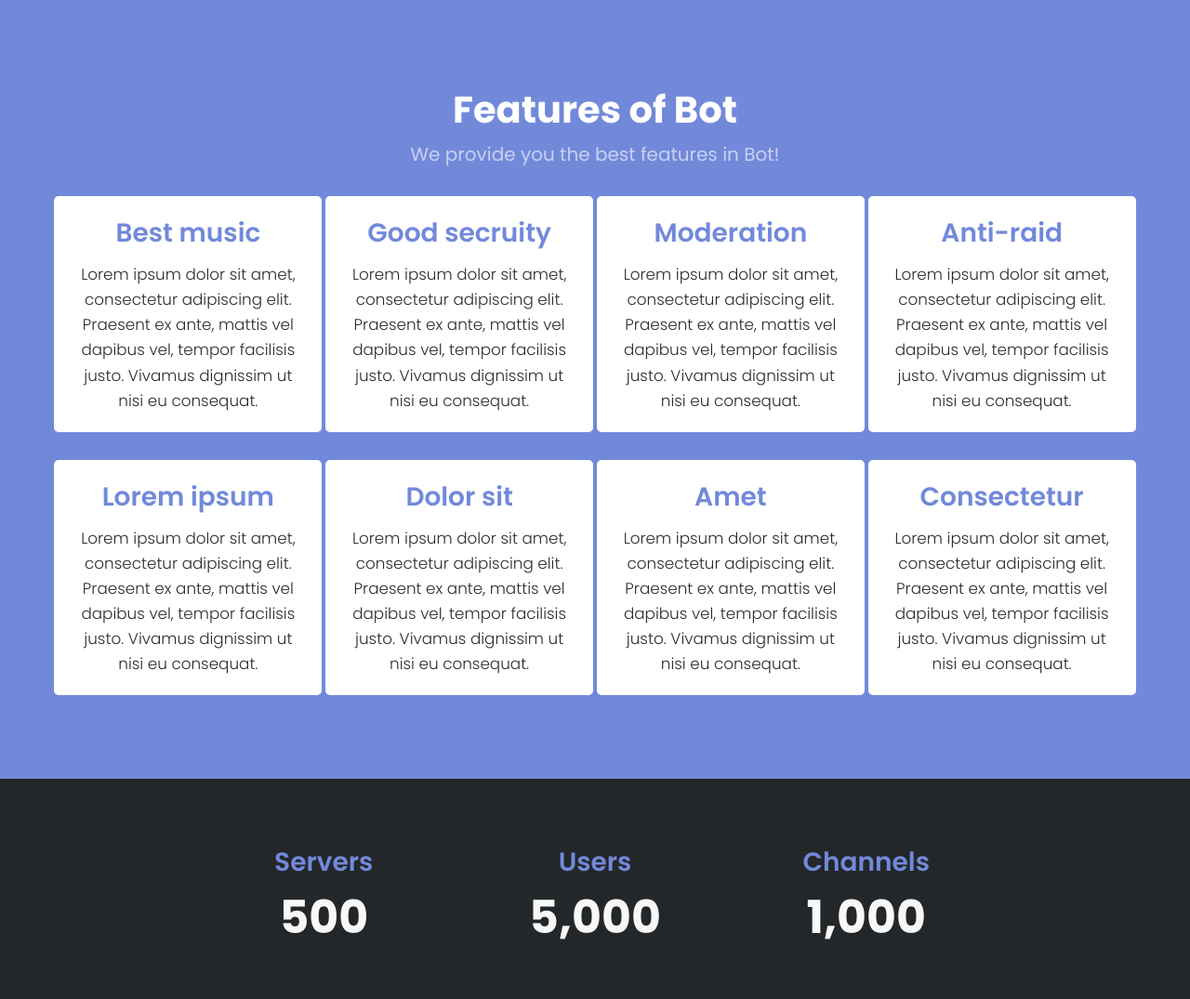
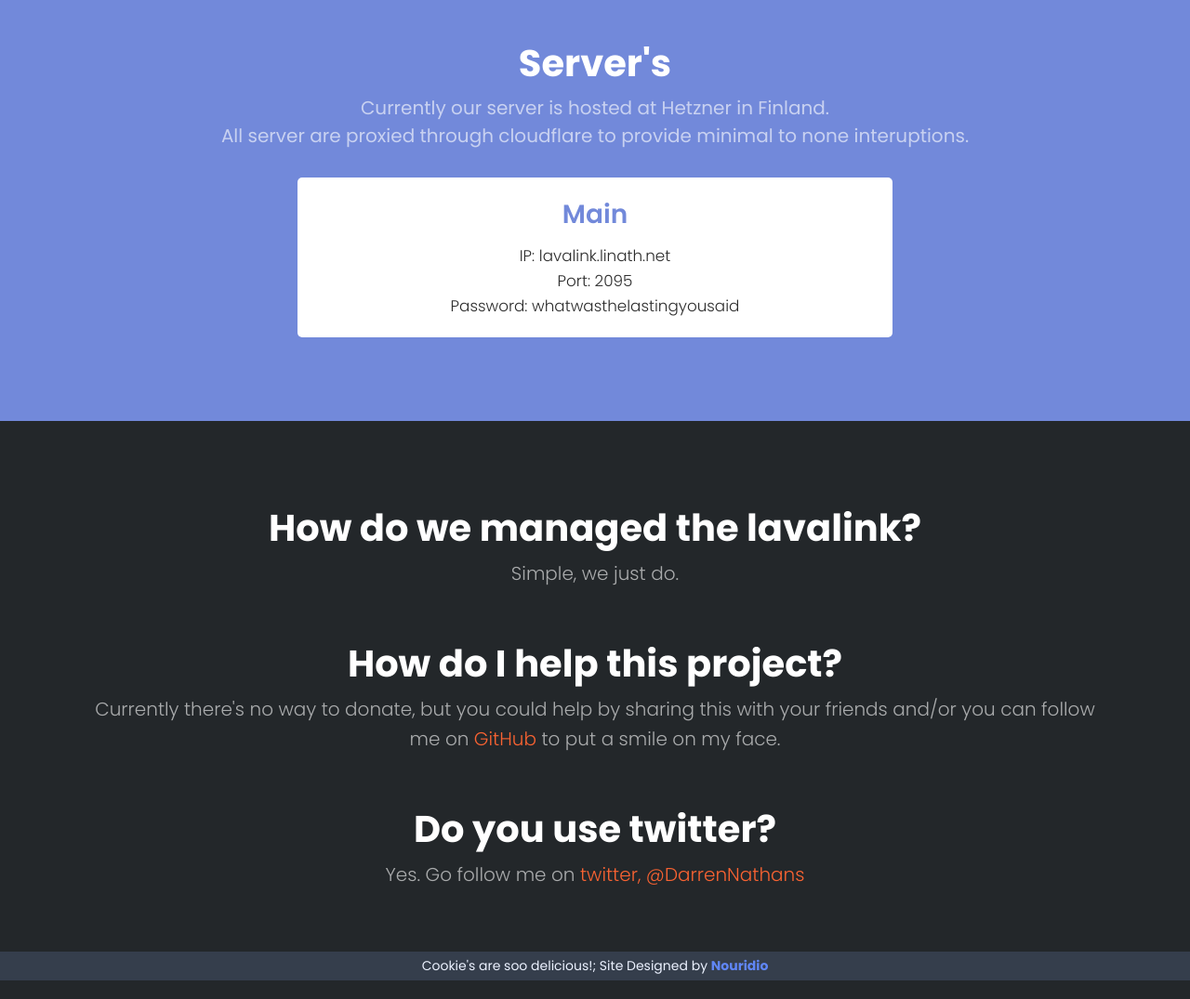
Before and after one commit to Moonty404/new-web-mm, a plain HTML site: page src/index.html in a window 1280 px wide. Shown: the part 777-1852 px from the top of the page at 93% size. Drawn offline with nearby package versions, Linux system fonts and the light colour scheme.

Commit message:
i think they are comming in for the kill

```diff
--- a/src/index.html
+++ b/src/index.html
@@ -2,12 +2,28 @@
 <html lang="en">
 <head>
     <meta charset="UTF-8">
-    <meta name="viewport" content="width=device-width, initial-scale=1, shrink-to-fit=no">
+    <link rel="apple-touch-icon" sizes="180x180" href="https://darrennathanael.com/favicon.png" />
+    <meta name="keywords" content="Linath, Lavalink, Hosting, Free Lavalink, 24/7">
+    <link rel="icon" type="image/png" sizes="32x32" href="https://darrennathanael.com/favicon.png" />
+    <link rel="icon" type="image/png" sizes="16x16" href="https://darrennathanael.com/favicon.png" />
+    <meta name="twitter:card" content="summary" />
+    <meta name="twitter:site" content="@DarrenNathans" />
+    <meta name="twitter:creator" content="@DarrenNathans" />
+    <meta name="theme-color" content="#25CDCC">
+    <meta property="og:url" content="https://darrennathanael.com" />
+    <meta property="og:site_name" content="Linath.net">
+    <meta property="og:title" content="Free Lavalink hosting." />
+    <meta property="og:description" content="We Provide free lavalink hosting for everyone, It just works! " />
+    <meta property="og:image" content="https://media1.giphy.com/media/4oMoIbIQrvCjm/100.gif" />
+    <meta charset="utf-8" />
+    <meta name="description"
+      content="We Provide free lavalink hosting for everyone, It just works! " />
+    <meta name="viewport" content="width=device-width, initial-scale=1, shrink-to-fit=yes" />
     <link rel="stylesheet" href="css/bootstrap.min.css">
-    <link rel="stylesheet" href="css/main.css">
+    <link rel="stylesheet" href="css/shit.css">
     <link rel="stylesheet" href="css/now-ui-kit.css">
     <link href="https://fonts.googleapis.com/css?family=Poppins:300,400,600,700,800&display=swap" rel="stylesheet">
-    <title>Your bot name</title>
+    <title>Lavalink Hosting - Linath.net</title>
 </head>
 <body>
 <nav class="navbar navbar-expand-lg bg-transparent">
@@ -21,121 +37,54 @@
                 <a class="nav-link" href="index.html">Home <span class="sr-only">(current)</span></a>
             </li>
             <li class="nav-item">
-                <a class="nav-link" href="#">About</a>
-            </li>
-            <li class="nav-item">
-                <a class="nav-link" href="#">Features</a>
+                <a class="nav-link" href="https://darrennathanael.com">Founder</a>
             </li>
             <li class="nav-item dropdown">
                 <a class="nav-link dropdown-toggle" href="#" id="navbarDropdown" role="button" data-toggle="dropdown" aria-haspopup="true" aria-expanded="false">
-                    Documentation
+                    Other
                 </a>
                 <div class="dropdown-menu" aria-labelledby="navbarDropdown">
-                    <a class="dropdown-item" href="#">Commands</a>
-                    <a class="dropdown-item" href="#">Tutorials</a>
+                    <a class="dropdown-item" href="https://github.com/darrenofficial">GitHub</a>
+                    <a class="dropdown-item" href="https://twitter.com/DarrenNathans">Twitter</a>
                     <div class="dropdown-divider"></div>
-                    <a class="dropdown-item" href="#">Server settings</a>
+                    <a class="dropdown-item" href="https://discord.gg/t2kw5GesNT">Discord</a>
                 </div>
             </li>
         </ul>
-        <button class="btn btn-outline-secondary my-2 my-sm-0 btn-round btn-sm">LOGIN</button>
-    </div>
 </nav>
 <div class="heading text-center">
-    <h1 class="display-5 title">It's time to use Bot in your server.</h1>
-    <p class="subtitle">Bot is a multi-purpose bot ready to skill up and boost up your Discord server<br />Also features auto-moderation, administration, music and much more!</p>
-    <a class="btn btn-primary btn-lg" href="#start_link" role="button">Get started</a>
-    <a class="btn btn-secondary btn-lg" href="#server_link" role="button">Add to server</a>
+    <h1 class="display-5 title">We Provide free lavalink hosting for everyone.</h1>
+    <p class="subtitle">Lavalink is a standalone audio sending node based on Lavaplayer and JDA-Audio. <br>Allows for sending audio without it ever reaching any of your shards. It is a great alternative to Youtube API.</p>
+    <!-- <a class="btn btn-primary btn-lg" href="#start_link" role="button">Get started</a>
+    <a class="btn btn-secondary btn-lg" href="#server_link" role="button">Add to server</a> !-->
     <br /><br /><br /><br /><br /><br />
 </div>
 <div class="features">
-    <div class="title">Features of Bot</div>
-    <div class="subtitle">We provide you the best features in Bot!</div>
+    <div class="title">Server's</div>
+    <div class="subtitle">Currently our server is hosted at Hetzner in Finland.<br>All server are proxied through cloudflare to provide minimal to none interuptions.</div>
     <div class="cards">
-        <div class="card" style="width: 18rem;">
+        <div class="card" style="width: 40rem;">
         <div class="card-body">
-            <h5 class="card-title">Best music</h5>
-            <p class="card-text">Lorem ipsum dolor sit amet, consectetur adipiscing elit. Praesent ex ante, mattis vel dapibus vel, tempor facilisis justo. Vivamus dignissim ut nisi eu consequat.</p>
+            <h5 class="card-title">Main</h5>
+            <p class="card-text">IP: lavalink.linath.net <br> Port: 2095 <br> Password: whatwasthelastingyousaid</p>
         </div>
-    </div>
-        <div class="card" style="width: 18rem;">
-            <div class="card-body">
-                <h5 class="card-title">Good secruity</h5>
-                <p class="card-text">Lorem ipsum dolor sit amet, consectetur adipiscing elit. Praesent ex ante, mattis vel dapibus vel, tempor facilisis justo. Vivamus dignissim ut nisi eu consequat.</p>
-            </div>
-        </div>
-        <div class="card" style="width: 18rem;">
-            <div class="card-body">
-                <h5 class="card-title">Moderation</h5>
-                <p class="card-text">Lorem ipsum dolor sit amet, consectetur adipiscing elit. Praesent ex ante, mattis vel dapibus vel, tempor facilisis justo. Vivamus dignissim ut nisi eu consequat.</p>
-            </div>
-        </div>
-        <div class="card" style="width: 18rem;">
-            <div class="card-body">
-                <h5 class="card-title">Anti-raid</h5>
-                <p class="card-text">Lorem ipsum dolor sit amet, consectetur adipiscing elit. Praesent ex ante, mattis vel dapibus vel, tempor facilisis justo. Vivamus dignissim ut nisi eu consequat.</p>
-            </div>
-        </div>
-        <div class="card" style="width: 18rem;">
-            <div class="card-body">
-                <h5 class="card-title">Lorem ipsum</h5>
-                <p class="card-text">Lorem ipsum dolor sit amet, consectetur adipiscing elit. Praesent ex ante, mattis vel dapibus vel, tempor facilisis justo. Vivamus dignissim ut nisi eu consequat.</p>
-            </div>
-        </div>
-        <div class="card" style="width: 18rem;">
-            <div class="card-body">
-                <h5 class="card-title">Dolor sit</h5>
-                <p class="card-text">Lorem ipsum dolor sit amet, consectetur adipiscing elit. Praesent ex ante, mattis vel dapibus vel, tempor facilisis justo. Vivamus dignissim ut nisi eu consequat.</p>
-            </div>
-        </div>
-        <div class="card" style="width: 18rem;">
-            <div class="card-body">
-                <h5 class="card-title">Amet</h5>
-                <p class="card-text">Lorem ipsum dolor sit amet, consectetur adipiscing elit. Praesent ex ante, mattis vel dapibus vel, tempor facilisis justo. Vivamus dignissim ut nisi eu consequat.</p>
-            </div>
-        </div>
-        <div class="card" style="width: 18rem;">
-            <div class="card-body">
-                <h5 class="card-title">Consectetur</h5>
-                <p class="card-text">Lorem ipsum dolor sit amet, consectetur adipiscing elit. Praesent ex ante, mattis vel dapibus vel, tempor facilisis justo. Vivamus dignissim ut nisi eu consequat.</p>
-            </div>
         </div>
     </div>
 </div>
 <div class="statistics">
     <div class="cards">
-        <div class="card statistic" style="width: 18rem;">
-            <div class="card-body">
-                <h5 class="card-title">Servers</h5>
-                <h1 style="font-weight: bold !important">500</h1>
-            </div>
-        </div>
-        <div class="card statistic" style="width: 18rem;">
-            <div class="card-body">
-                <h5 class="card-title">Users</h5>
-                <h1 style="font-weight: bold !important">5,000</h1>
-            </div>
-        </div>
-        <div class="card statistic" style="width: 18rem;">
-            <div class="card-body">
-                <h5 class="card-title">Channels</h5>
-                <h1 style="font-weight: bold !important">1,000</h1>
-            </div>
+        <div class="card statistic" style="width: 69rem;">
+            <h1 class="display-5 title">How do we managed the lavalink?</h1>
+            <p class="subtitle">Simple, we just do.</p>
+            <h1 class="display-5 title">How do I help this project?</h1>
+            <p class="subtitle">Currently there's no way to donate, but you could help by sharing this with your friends and/or you can follow me on <a href="https://github.com/DarrenOfficial">GitHub</a> to put a smile on my face.</p>
+            <h1 class="display-5 title">Do you use twitter?</h1>
+            <p class="subtitle">Yes. Go follow me on <a href="https://twitter.com/DarrenNathans">twitter, @DarrenNathans</a></p>
         </div>
     </div>
 </div>
-<div class="start">
-    <div class="card">
-        <div class="card-body">
-            <div class="title">Get started now!</div>
-            <div class="subtitle">Invite Bot and start controlling your servers today!</div>
-            <br />
-            <a class="btn btn-primary btn-lg" href="#start_link" role="button">Get started</a>
-        </div><br />
-    </div>
-</div>
 <div class="footer">
-    Created by <a href="https://twitter.com/NourEldienHE"> Nouridio</a>
+    Cookie's are soo delicious!; Site Designed by <a href="https://twitter.com/NourEldienHE"> Nouridio</a>
 </div>
 <script src="https://code.jquery.com/jquery-3.3.1.slim.min.js" integrity="sha384-q8i/X+965DzO0rT7abK41JStQIAqVgRVzpbzo5smXKp4YfRvH+8abtTE1Pi6jizo" crossorigin="anonymous"></script>
 <script src="https://cdnjs.cloudflare.com/ajax/libs/popper.js/1.14.7/umd/popper.min.js" integrity="sha384-UO2eT0CpHqdSJQ6hJty5KVphtPhzWj9WO1clHTMGa3JDZwrnQq4sF86dIHNDz0W1" crossorigin="anonymous"></script>
```
Also changed, not shown: src/css/shit.css (renamed from src/css/main.css).
